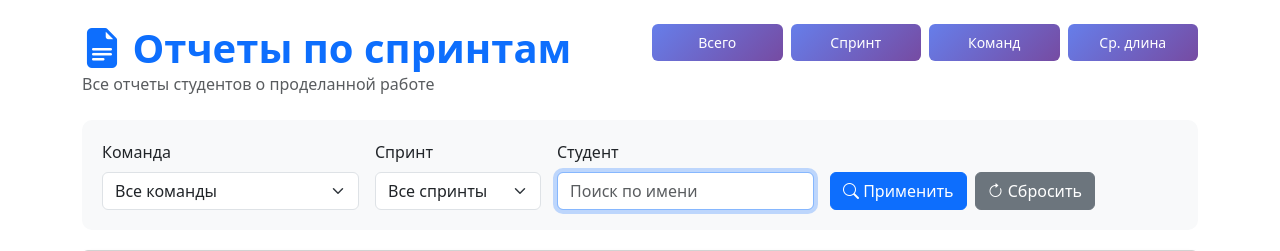
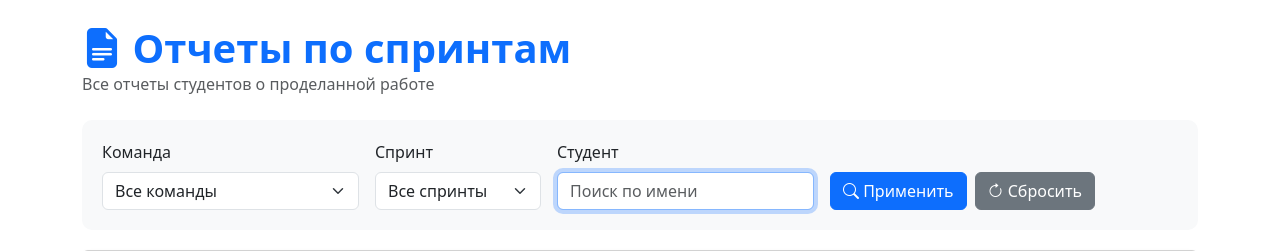
Before and after one commit to xtrueman/studteams, a FastAPI app: template web/templates/reports.jinja in a window 1280 px wide. Shown: the part 56-307 px from the top of the page. Run offline with FastAPI, Linux system fonts and the light colour scheme; the template is opened without the code that fills it, so the values that code supplies are empty.

Commit message:
remove stats block from reports page

```diff
--- a/web/studhelper.py
+++ b/web/studhelper.py
@@ -42,7 +42,7 @@ async def teams(request: Request):
 
 @app.get("/reports", response_class=HTMLResponse)
 async def reports(request: Request, team: str = "", sprint: str = "", student: str = ""):
-    from db import get_all_reports, get_reports_statistics, get_teams_list
+    from db import get_all_reports, get_teams_list
 
     # Преобразуем параметры в нужные типы
     team_filter = team or None
@@ -56,16 +56,12 @@ async def reports(request: Request, team: str = "", sprint: str = "", student: s
         student_filter=student_filter
     )
 
-    # Получаем статистику
-    stats = get_reports_statistics()
-
     # Получаем список команд для фильтра
     teams_list = get_teams_list()
 
     params = {
         "request": request,
         "reports": reports_data,
-        "stats": stats,
         "teams_list": teams_list,
         "current_filters": {
             "team": team_filter,
--- a/web/templates/reports.jinja
+++ b/web/templates/reports.jinja
@@ -3,11 +3,6 @@
 
 {% block head %}
 <style>
-    .stats-card {
-        background: linear-gradient(135deg, #667eea 0%, #764ba2 100%);
-        color: white;
-    }
-
     .filter-form {
         background-color: #f8f9fa;
         border-radius: 10px;
@@ -54,44 +49,13 @@
 
 {% block content %}
 <div class="container py-4">
-    <!-- Заголовок и статистика -->
-    <div class="row mb-4">
-        <div class="col-md-6">
-            <h1 class="display-6 fw-bold text-primary mb-0">
-                <i class="bi bi-file-earmark-text-fill"></i>
-                Отчеты по спринтам
-            </h1>
-            <p class="text-muted mb-0">Все отчеты студентов о проделанной работе</p>
-        </div>
-
-        <div class="col-md-6">
-            <div class="row g-2">
-                <div class="col-3">
-                    <div class="stats-card rounded p-2 text-center">
-                        <div class="fs-5 fw-bold mb-0">{{ stats.total_reports }}</div>
-                        <div class="small">Всего</div>
-                    </div>
-                </div>
-                <div class="col-3">
-                    <div class="stats-card rounded p-2 text-center">
-                        <div class="fs-5 fw-bold mb-0">{{ stats.current_sprint_reports }}</div>
-                        <div class="small">Спринт {{ stats.last_sprint }}</div>
-                    </div>
-                </div>
-                <div class="col-3">
-                    <div class="stats-card rounded p-2 text-center">
-                        <div class="fs-5 fw-bold mb-0">{{ stats.teams_with_full_reports }}</div>
-                        <div class="small">Команд</div>
-                    </div>
-                </div>
-                <div class="col-3">
-                    <div class="stats-card rounded p-2 text-center">
-                        <div class="fs-5 fw-bold mb-0">{{ stats.avg_report_length }}</div>
-                        <div class="small">Ср. длина</div>
-                    </div>
-                </div>
-            </div>
-        </div>
+    <!-- Заголовок -->
+    <div class="mb-4">
+        <h1 class="display-6 fw-bold text-primary mb-0">
+            <i class="bi bi-file-earmark-text-fill"></i>
+            Отчеты по спринтам
+        </h1>
+        <p class="text-muted mb-0">Все отчеты студентов о проделанной работе</p>
     </div>
 
     <!-- Фильтры -->
```
